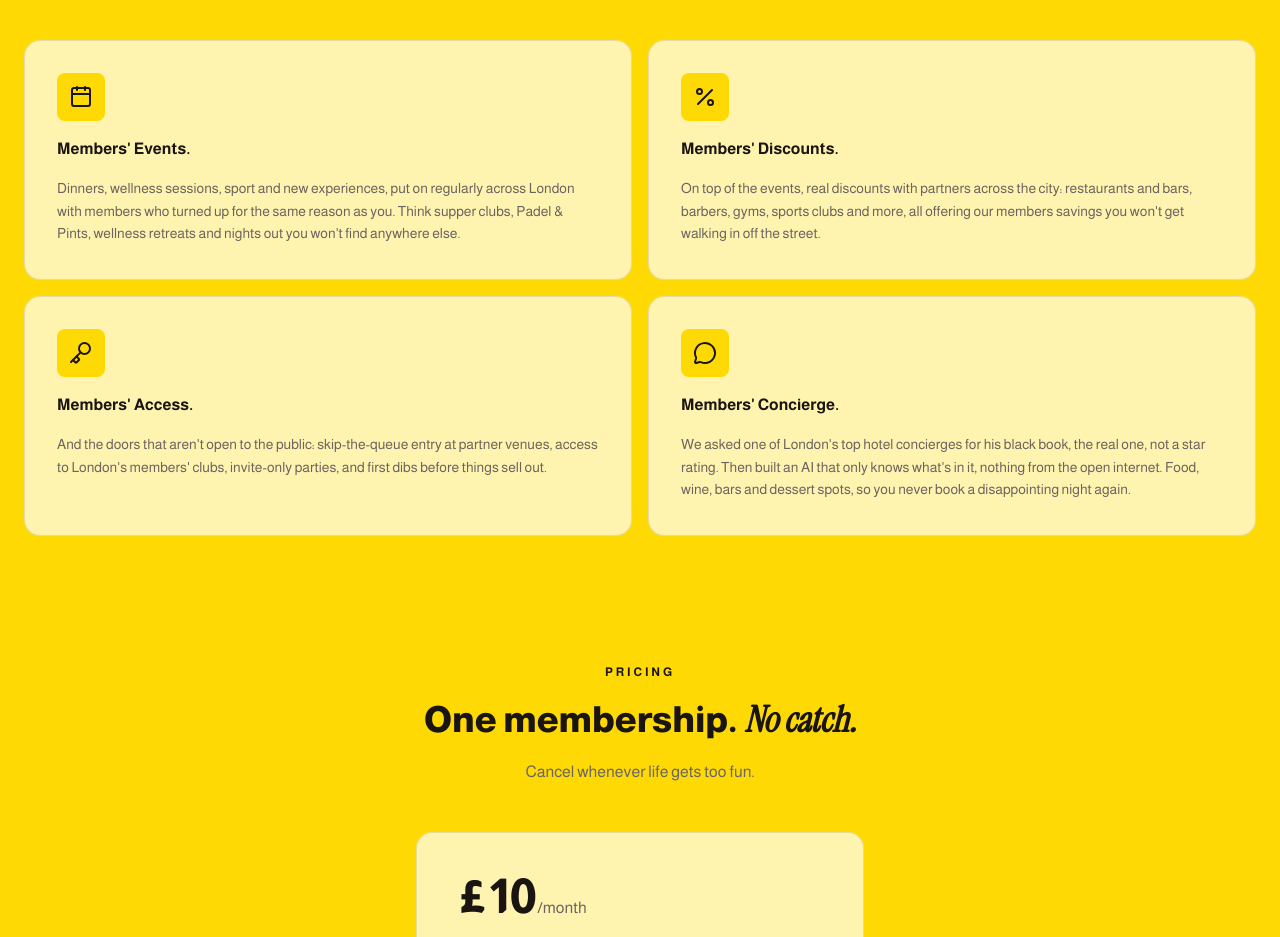
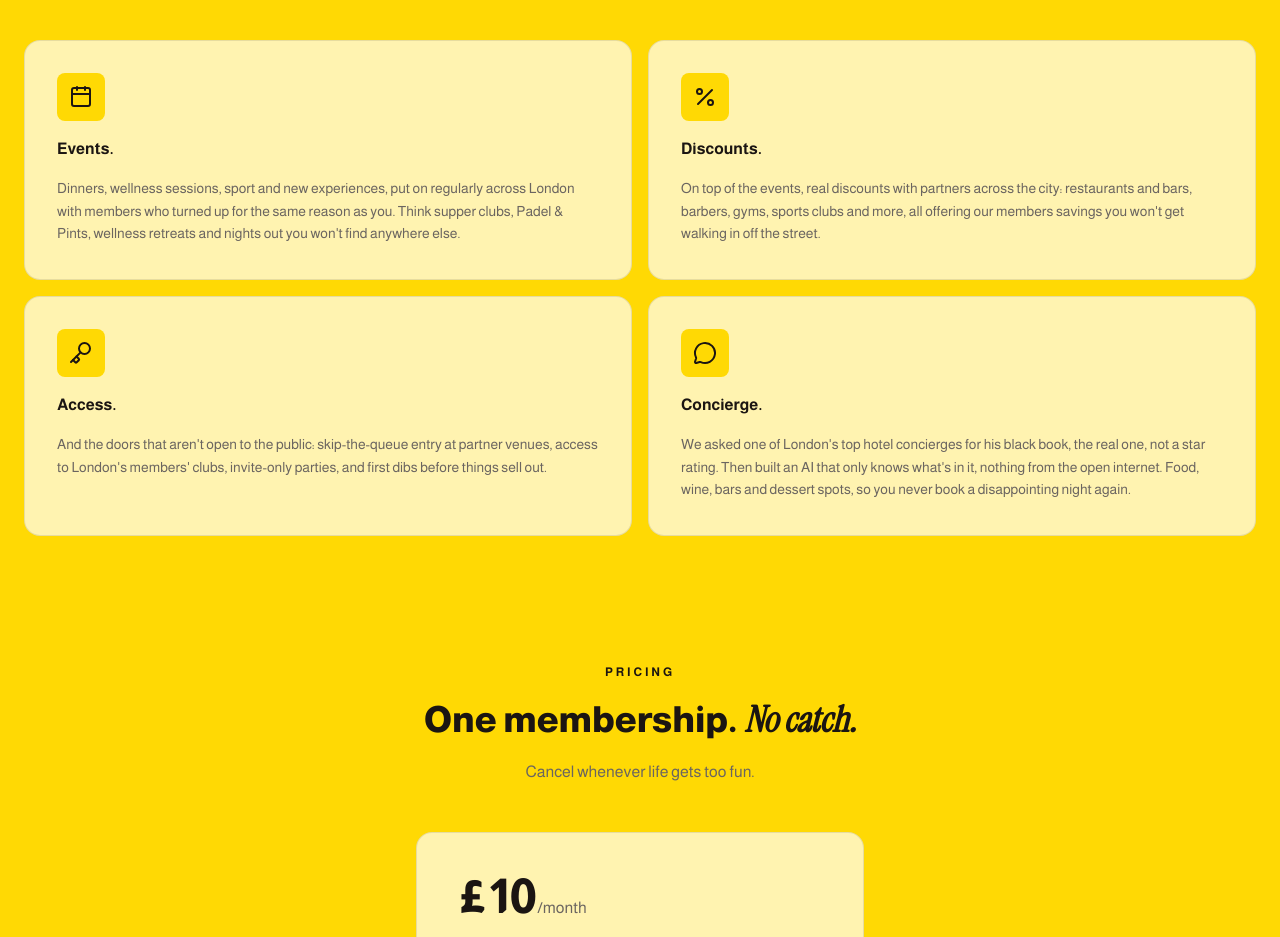
Before and after one commit to 15castla/yuppie-website, a Next.js app: page / in a window 1280 px wide. Shown: the part 1320-2257 px from the top of the page. Built offline with nearby package versions, Linux system fonts and the light colour scheme.

Commit message:
Drop "Members'" prefix from info card titles
Co-Authored-By: Claude Sonnet 5 <noreply@anthropic.com>

```diff
--- a/components/templates/creative-studio/features.tsx
+++ b/components/templates/creative-studio/features.tsx
@@ -19,25 +19,25 @@ type InfoCard = {
 
 const INFO_CARDS: InfoCard[] = [
   {
-    title: "Members' Events.",
+    title: "Events.",
     Icon: Calendar,
     description:
       "Dinners, wellness sessions, sport and new experiences, put on regularly across London with members who turned up for the same reason as you. Think supper clubs, Padel & Pints, wellness retreats and nights out you won't find anywhere else.",
   },
   {
-    title: "Members' Discounts.",
+    title: "Discounts.",
     Icon: Percent,
     description:
       "On top of the events, real discounts with partners across the city: restaurants and bars, barbers, gyms, sports clubs and more, all offering our members savings you won't get walking in off the street.",
   },
   {
-    title: "Members' Access.",
+    title: "Access.",
     Icon: Key,
     description:
       "And the doors that aren't open to the public: skip-the-queue entry at partner venues, access to London's members' clubs, invite-only parties, and first dibs before things sell out.",
   },
   {
-    title: "Members' Concierge.",
+    title: "Concierge.",
     Icon: MessageCircle,
     description:
       "We asked one of London's top hotel concierges for his black book, the real one, not a star rating. Then built an AI that only knows what's in it, nothing from the open internet. Food, wine, bars and dessert spots, so you never book a disappointing night again.",
```
